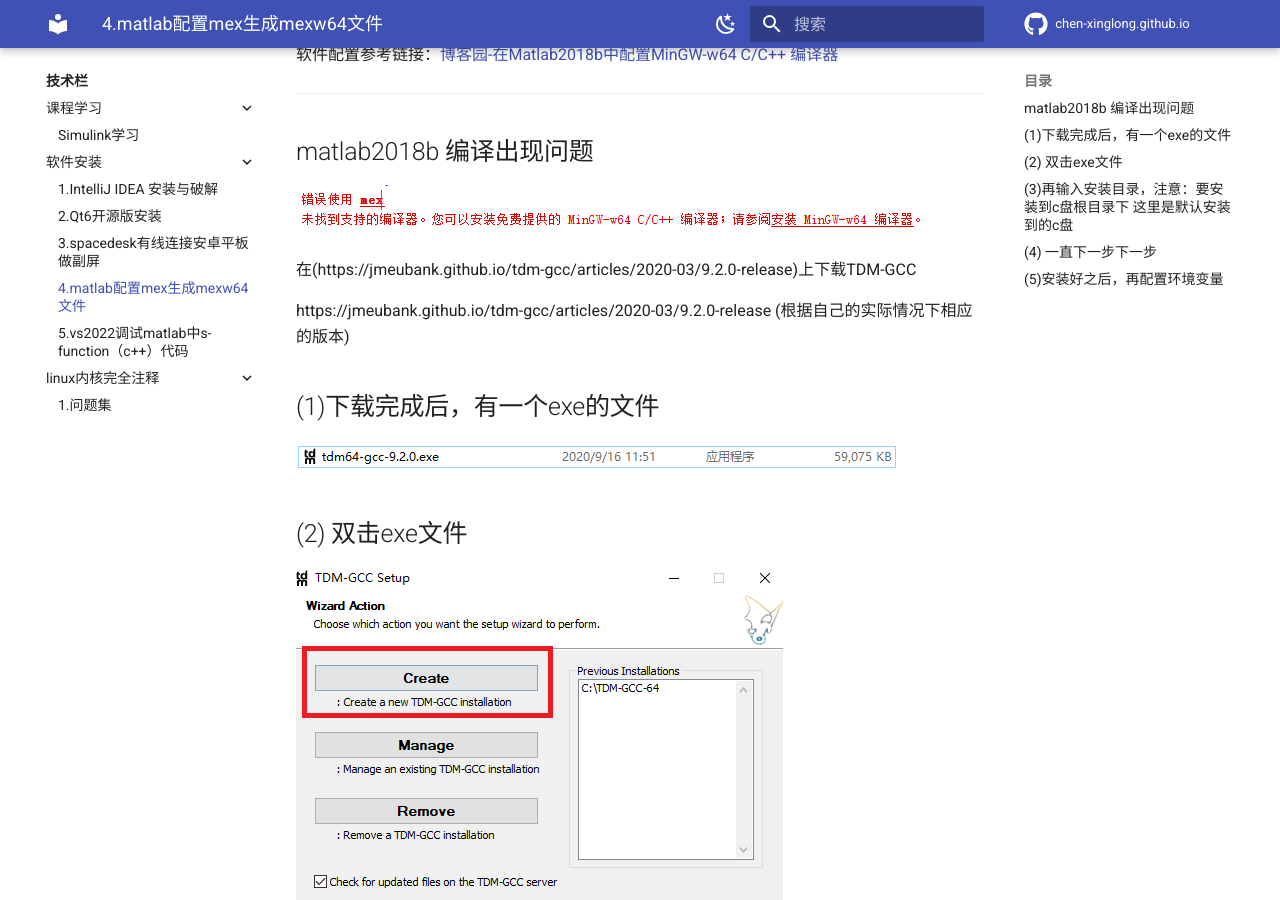
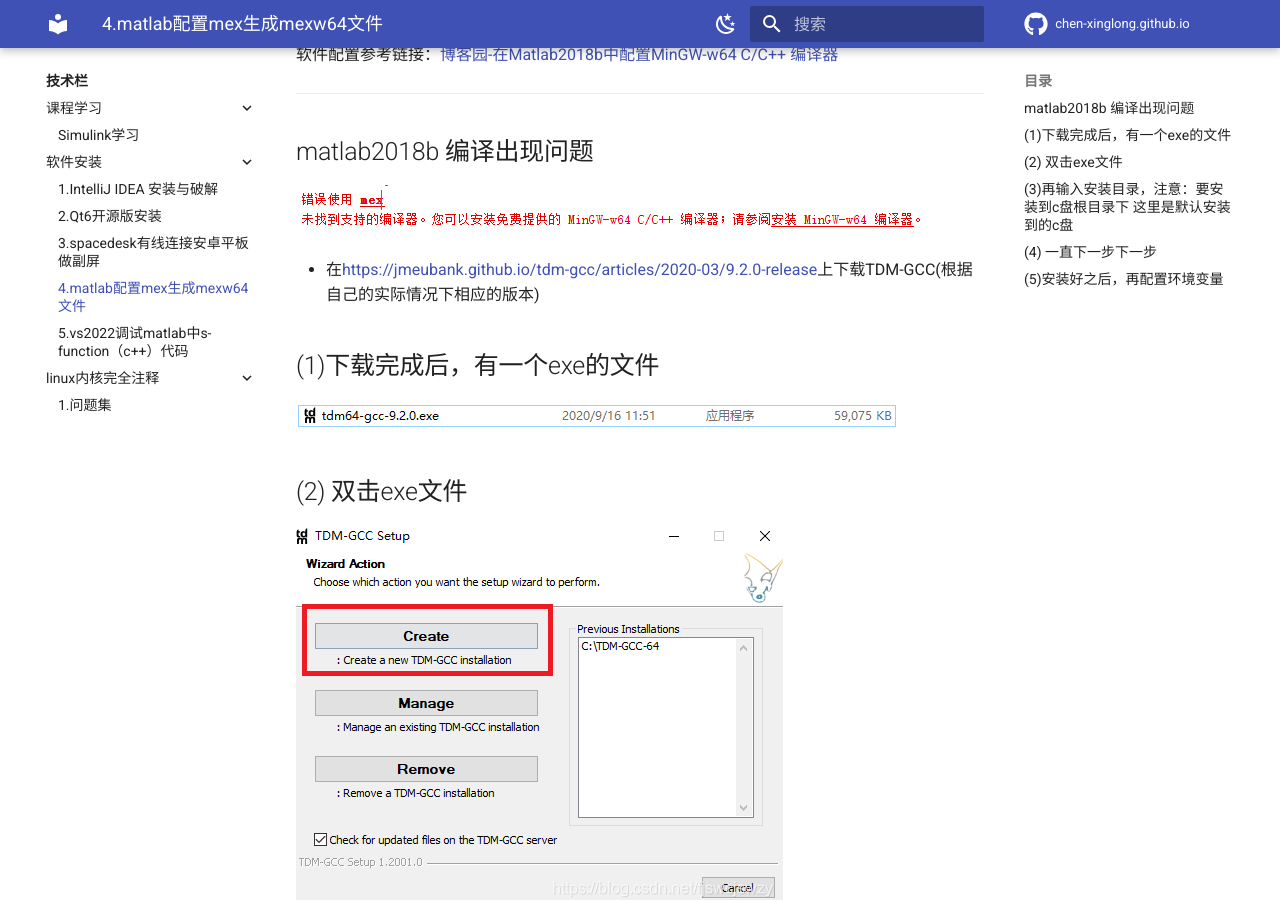
Before and after one commit to chen-xinglong/chen-xinglong.github.io, an MkDocs documentation site: the page built from docs/techblog/software/mexw64.md, in a window 1280 px wide and 900 px high, scrolled down 310 px. Built offline with MkDocs 1.6.1 and Material for MkDocs 9.7.7, drawn with Linux system fonts in a browser that asks for light colours; comment, search, counter and statistics services are not loaded; some of the changed lines change nothing that is shown.

Commit message:
fix mexw64.md  link -1

```diff
--- a/docs/techblog/software/mexw64.md
+++ b/docs/techblog/software/mexw64.md
@@ -17,9 +17,7 @@
 
 ![1.png](../images/mexw64/1.png)
 
- 在(https://jmeubank.github.io/tdm-gcc/articles/2020-03/9.2.0-release)上下载TDM-GCC
-
-https://jmeubank.github.io/tdm-gcc/articles/2020-03/9.2.0-release (根据自己的实际情况下相应的版本)
+ - 在[https://jmeubank.github.io/tdm-gcc/articles/2020-03/9.2.0-release](https://jmeubank.github.io/tdm-gcc/articles/2020-03/9.2.0-release)上下载TDM-GCC(根据自己的实际情况下相应的版本)
 
 ## (1)下载完成后，有一个exe的文件
 
```
